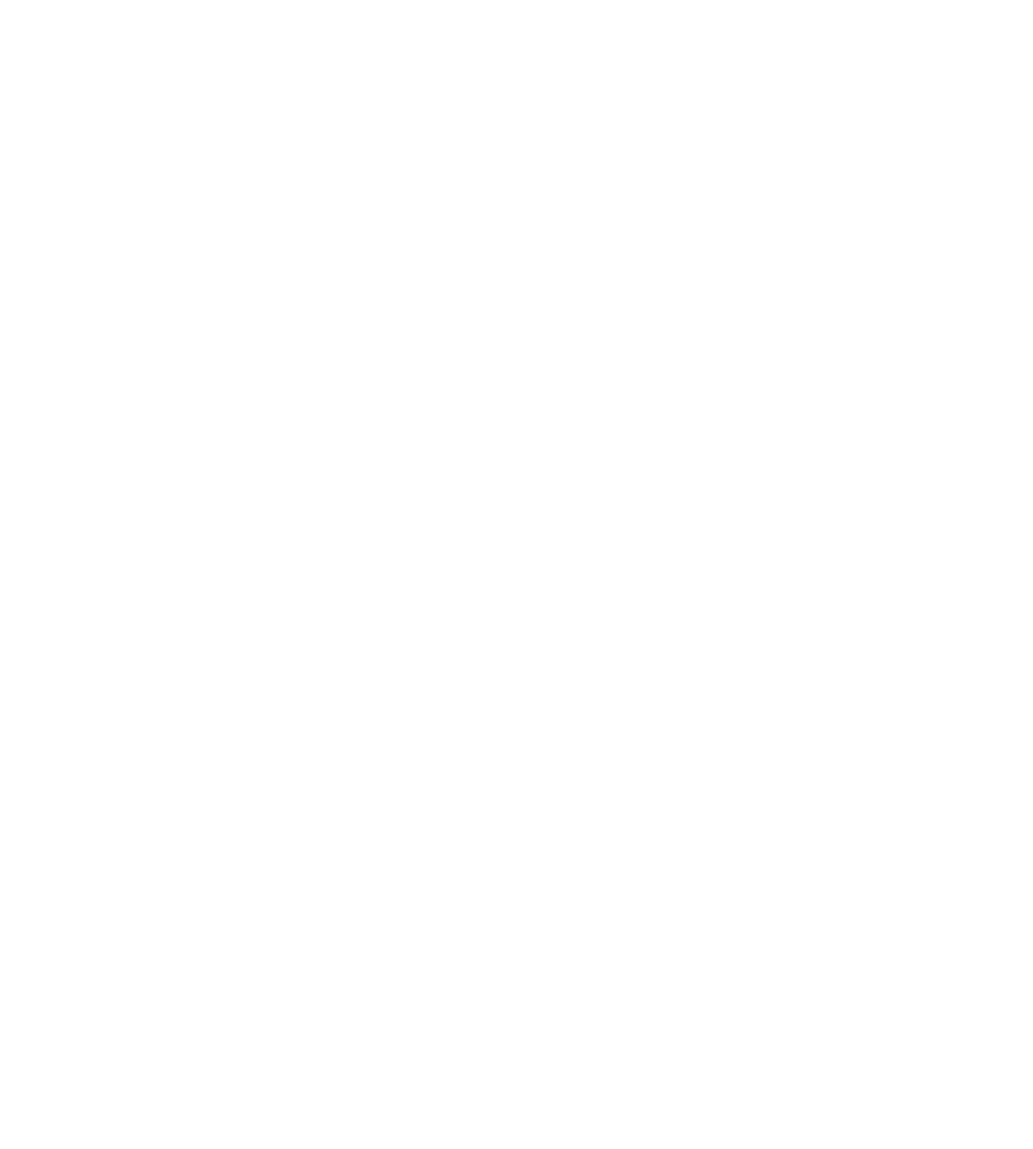
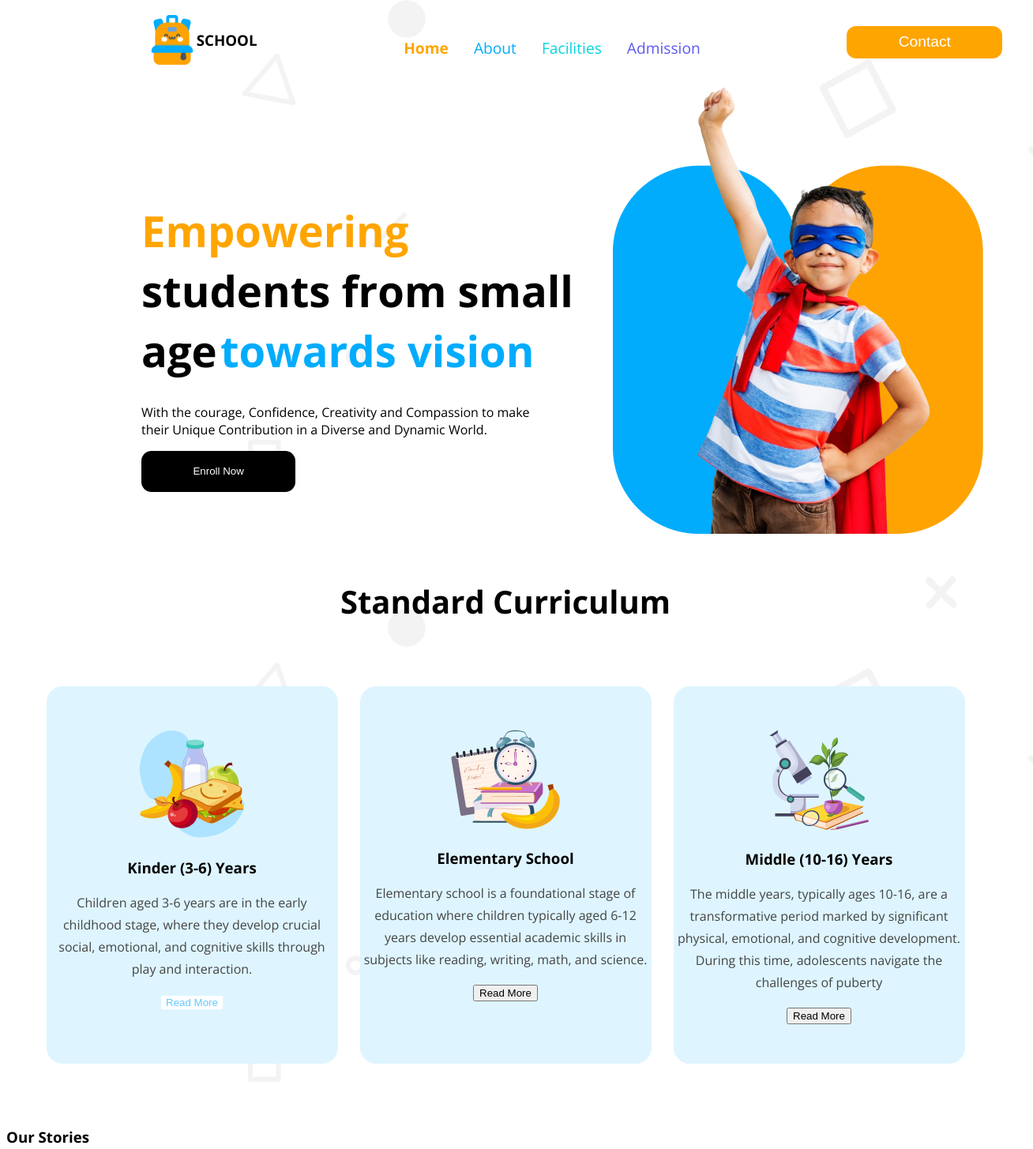
Before and after one commit to jubermahi/assignment-2, a plain HTML site: page index.html in a window 1280 px wide. Shown: the top 1455 px of the page at 79% size, 1308 px wide, since content can reach past the window. Before the commit the page ends 800 px from the top, so only its background shows below. Drawn offline with nearby package versions, Linux system fonts and the light colour scheme.

Commit message:
second commit

```diff
--- a/index.html
+++ b/index.html
@@ -7,11 +7,73 @@
     <title>Kids School</title>
     <link rel="stylesheet" href="styel/styel.css">
 </head>
-<body>
+<body class="open-sans-font" background="assets/bg.png">
     <header>
-
+     <section>
+        <div class="navbar display ">
+            <nav class="nav-num1 display open-sans-font">
+                <img src="assets/logo.png" alt="">
+                <h3>SCHOOL</h3>
+            </nav>
+            <nav class="nav-num2 display">
+                <span id="span-1">Home</span>
+                <span id="span-2">About</span>
+                <span id="span-3">Facilities</span>
+                <span id="span-4">Admission</span>
+            </nav>
+            <nav class="nav-num3">
+                <button class="button-primary">Contact</button>
+            </nav>
+        </div>
+     </section>
+     <section class="display head-discription">
+        <div class="head-para" >
+            <h4 class="header"> <span id="Empowering">Empowering</span><br><span id="hd-3">students from small<br>age</span>
+                 <span id="towards">towards vision</span></h4>
+                <p id="head-data">With the courage, Confidence, Creativity and Compassion to make <br> their Unique Contribution in a Diverse and Dynamic World.</p>
+                <button class="btn-2">Enroll Now</button>
+        </div>
+        <div>
+            <img src="assets/hero-kids.png" alt="">
+        </div>
+     </section>
+     <h4 class="cart-head">Standard Curriculum</h4>
+     <section class=" main-cart">
+        <div class="cart1">
+          <img class="cart-img" src="assets/kinder.png" alt="">
+          <h3>Kinder (3-6) Years</h3>
+          <p class="cart-discription">Children aged 3-6 years are in the early childhood stage, where they develop crucial social, emotional, and cognitive skills through play and interaction.</p>
+          <button class="cart-btn1">Read More</button>
+        </div>
+        <div class="cart2">
+          <img class="cart-img" src="assets/elementary.png" alt="">
+          <h3>Elementary School</h3>
+          <p class="cart-discription">Elementary school is a foundational stage of education where children typically aged 6-12 years develop essential academic skills in subjects like reading, writing, math, and science. </p>
+          <button>Read More</button>
+        </div>
+        <div class="cart3">
+          <img class="cart-img" src="assets/middle.png" alt="">
+          <h3>Middle (10-16) Years</h3>
+          <p class="cart-discription">The middle years, typically ages 10-16, are a transformative period marked by significant physical, emotional, and cognitive development. During this time, adolescents navigate the challenges of puberty</p>
+          <button>Read More</button>
+        </div>
+    </section >
     </header>
     <main>
+       <h3>Our Stories</h3>
+        <section >
+        <div class="stry">
+            <img class="stry-img" src="assets/story-1.png" alt="">
+            <h3 class="stry-h">A fun toddler coloring training on <br>
+                classroom</h3>
+                <p class="stry-p">Beautiful branding for changes by Never Now in Australia.
+                    changes is a platform for open discussion in an inclusive and
+                    collaborative environment, providing the...</p>
+        </div>
+        <div></div>
+
+
+        </section>
 
     </main>
     <footer>
--- a/styel/styel.css
+++ b/styel/styel.css
@@ -0,0 +1,209 @@
+
+@import url('https://fonts.googleapis.com/css2?family=Fira+Sans:ital,wght@0,100;0,200;0,300;0,400;0,500;0,600;0,700;0,800;0,900;1,100;1,200;1,300;1,400;1,500;1,600;1,700;1,800;1,900&family=Open+Sans:ital,wght@0,300..800;1,300..800&family=Quicksand:wght@300..700&display=swap');
+
+
+.open-sans-font{
+  font-family: "Open Sans", serif;
+  font-optical-sizing: auto;
+  font-weight: 400;
+  font-style: normal;
+  font-variation-settings:
+    "wdth" 100;
+}
+/* share styel */
+.display{
+    display: flex;
+    max-width: 72.5rem;
+
+
+}
+.magin{
+    margin: auto 9rem;
+}
+/* nav styel */
+.navbar{
+    width: 72.5rem;
+    gap: 11.6rem;
+    justify-content: center;
+    text-align: center;
+    align-items: center;
+    margin: 1.2rem 8.75rem;
+
+
+}
+.nav-num2{
+    gap: 2rem;
+    margin-top: 1.2rem;
+    font-size: 1.2rem;
+
+}
+#span-1{
+    color: orange;
+    font-size: 1.2rem;
+    font-weight: bold;
+}
+
+#span-2{
+    color: rgba(1, 172, 253, 1);
+}
+#span-3{
+    color: rgba(5, 212, 223, 1);
+}
+#span-4{
+    color: rgba(93, 88, 239, 1);
+}
+.nav-num3{
+    margin-top: 6px;
+
+}
+.button-primary{
+    font-size: 1.2rem;
+    font-weight: 600px;
+    color: white;
+    padding: 0.6rem;
+    border-radius: 12px;
+    background-color: orange;
+    border: none;
+    width: 197px;
+}
+/*  head-discription */
+.head-discription{
+    justify-content: center;
+    gap: 50px;
+    max-width: 72.3rem;
+    margin-left: 9rem;
+
+}
+#Empowering{
+
+    color: orange;
+    font-size: 3.4rem;
+    font-weight: bold;
+}
+
+#hd-3{
+    font-size: 3.4rem;
+    font-weight: bold;
+}
+
+#towards{
+    color: rgba(1, 172, 253, 1);
+    font-size: 3.4rem;
+    font-weight: bold;
+}
+.head-para{
+    margin-top: 8.75rem;
+    max-width: 40rem;
+    gap: 1.4rem;
+}
+.head-data{
+    font-size: 1.3rem;
+    color: rgba(17, 17, 17, 1);
+}
+.btn-2{
+    border: none;
+    border-radius: 0.8rem;
+    color: white;
+    background-color: black;
+    width: 12.2rem;
+    height: 3.2rem;
+}
+.header{
+    gap: 0px;
+    line-height: 61px;
+    text-align: left;
+    border: none;
+    padding: none;
+
+}
+/* cart styel */
+.cart-head{
+    font-weight: bold;
+    font-size: 2.5rem;
+    justify-content: center;
+    text-align: center;
+}
+.cart1{
+    background-color: rgba(222, 245, 255, 1);
+    border-radius: 1.25rem;
+    width: 367px;
+    height: 476px;
+    border: 1px solid rgba(222, 245, 255, 1);
+    text-align: center;
+    align-items: center;
+    justify-content: center;
+}
+.cart-discription{
+    color: rgba(68, 68, 68, 1);
+    font-size: 1rem;
+    line-height: 28px;
+    text-align: center;
+}
+.cart-btn1{
+    color: rgba(100, 200, 255, 1);
+    border: none;
+    background-color: white;
+}
+.cart2{
+    background-color: rgba(222, 245, 255, 1);
+    border-radius: 1.25rem;
+    width: 367px;
+    height: 476px;
+    border: 1px solid rgba(222, 245, 255, 1);
+    text-align: center;
+    align-items: center;
+    justify-content: center;
+
+}
+.cart-img{
+    margin-top: 54px;
+}
+.cart3{
+    background-color: rgba(222, 245, 255, 1);
+    border-radius: 1.25rem;
+    width: 367px;
+    height: 476px;
+    border: 1px solid rgba(222, 245, 255, 1);
+    text-align: center;
+    align-items: center;
+    justify-content: center;
+}
+.main-cart{
+
+    gap: 28px;
+    text-align: center;
+    align-items: center;
+    justify-content: center;
+    margin:80px 140px;
+    display: grid;
+    grid-template-columns: repeat(3,1fr);
+    max-width: 1160px;
+
+}
+/* story styel */
+.stry{
+    border: 1px solid white;
+    border-radius:16px;
+    width: 540px;
+    height: 630px;
+    align-items: center;
+    justify-content: center;
+    background-color: white;
+
+}
+.stry-img{
+    width: 100%;
+    border-radius:16px ;
+}
+.stry-h{
+    font-size: 24px;
+    font-weight: bold;
+    padding-top: 58px;
+    padding-left: 38px;
+    padding-right: 38px;
+}
+.stry-p{
+    font-size: 15px;
+    font-weight: 400;
+    color: rgba(102, 102, 102, 1);
+}
```
Also changed, not shown: 2 other files.
